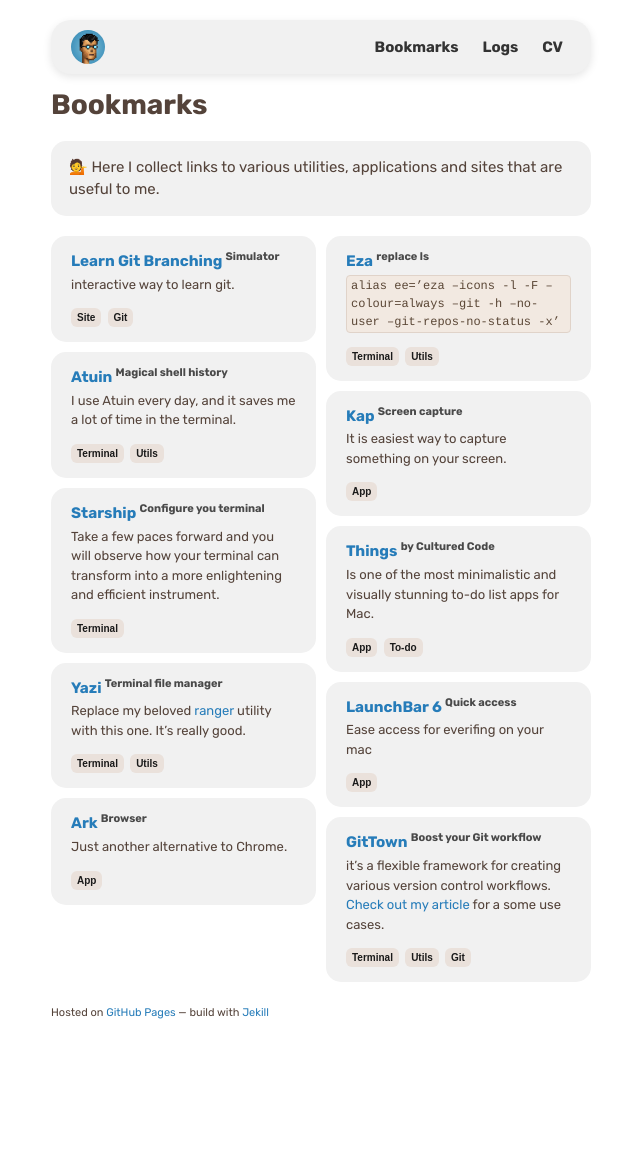
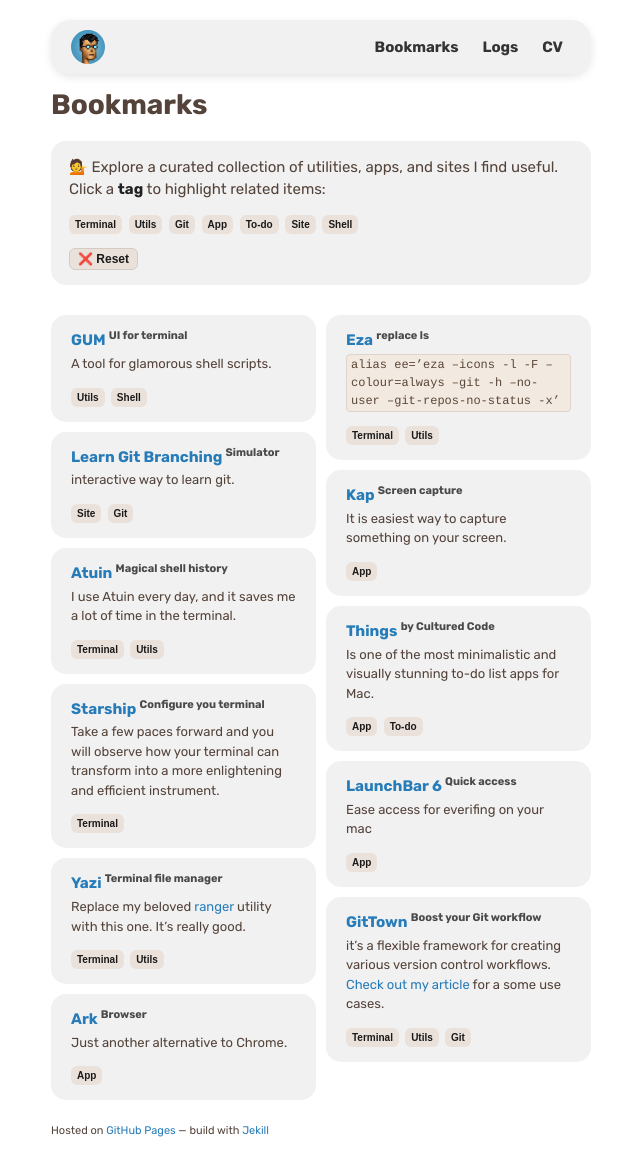
Before and after one commit to alobanov/alobanov.github.io, a Jekyll site: the page built from bookmarks.md, in a window 1280 px wide. Shown: the whole page, without its empty margins (319-959 px from the left). Built offline with Jekyll 4.4.1, drawn with Linux system fonts in a browser that asks for light colours; some web fonts are replaced; a style sheet for code colours, icons or effects is not loaded; before the commit the page ends 1040 px from its top, so only the background shows below that.

Commit message:
improved bookmarks

```diff
--- /dev/null
+++ b/_includes/bookmark_import.html
@@ -0,0 +1 @@
+<script src="{{ "/assets/js/bookmark_selector.js" | relative_url }}"></script>
--- a/assets/css/style.css
+++ b/assets/css/style.css
@@ -343,6 +343,12 @@
     display: inline-block;
     width: 100%;
     box-sizing: border-box;
+    transition: opacity 0.3s ease, transform 0.3s ease;
+}
+
+.bookmarks-bubble.dimmed {
+    opacity: 0.3;
+    transform: scale(0.95);
 }
 
 .bubble h1,
@@ -389,6 +395,7 @@
 
 /* Теги */
 .tag {
+    cursor: pointer;
     display: inline-flex;
     align-items: center;
     justify-content: center;
@@ -481,3 +488,73 @@
     font-weight: bold;
     text-align: center;
 }
+
+/* @media (prefers-color-scheme: dark) {
+    body {
+        background-color: #121212;
+        color: #ffffff;
+    }
+
+    header {
+        background-color: #1f1f1f;
+        color: #eeeeee;
+    }
+
+    nav {
+        background-color: #2a2a2a;
+    }
+
+    nav a {
+        color: #00aaff;
+    }
+
+    nav a:hover {
+        text-decoration: underline;
+    }
+
+    main {
+        background-color: #1c1c1c;
+    }
+
+    footer {
+        background-color: #1f1f1f;
+        color: #aaaaaa;
+    }
+} */
+
+button {
+    cursor: pointer;
+    display: inline-flex;
+    align-items: center;
+    justify-content: center;
+    background-color: #eae1db;
+    color: #1a1a1a;
+    font-family: "Victor Mono", sans-serif;
+    font-weight: 600;
+    font-size: 12px;
+    white-space: nowrap;
+    border-radius: 6px;
+    border: 1px solid #d6cbc3;
+    transition: background-color 0.3s ease, transform 0.2s ease, box-shadow 0.3s ease;
+    padding: 3px 8px;
+    margin: 4px 10px 0 0;
+}
+
+button:hover {
+    background-color: #d6cbc3;
+    /* Меняем цвет фона при наведении */
+    box-shadow: 0 4px 8px rgba(0, 0, 0, 0.15);
+}
+
+button:focus {
+    outline: none;
+    box-shadow: 0 0 0 3px rgba(234, 225, 219, 0.5);
+    /* Добавляем мягкий фокус */
+}
+
+button:disabled {
+    background-color: #f2ece7;
+    color: #b1a8a1;
+    cursor: not-allowed;
+    border-color: #e0d8d2;
+}
--- /dev/null
+++ b/assets/js/bookmark_selector.js
@@ -0,0 +1,26 @@
+document.addEventListener("DOMContentLoaded", () => {
+    const tags = document.querySelectorAll(".tag");
+    const bubbles = document.querySelectorAll(".bookmarks-bubble");
+
+    tags.forEach(tag => {
+        tag.addEventListener("click", () => {
+            const selectedTag = tag.textContent.trim().toLowerCase();
+
+            // Перебираем баблы и меняем прозрачность
+            bubbles.forEach(bubble => {
+                const bubbleTags = bubble.getAttribute("data-tags").toLowerCase().split(",").map(tag => tag.trim());
+                if (bubbleTags.includes(selectedTag)) {
+                    bubble.classList.remove("dimmed");
+                } else {
+                    bubble.classList.add("dimmed");
+                }
+            });
+        });
+    });
+
+    document.getElementById("reset").addEventListener("click", () => {
+        bubbles.forEach(bubble => {
+            bubble.classList.remove("dimmed");
+        });
+    });
+});
--- a/bookmarks.md
+++ b/bookmarks.md
@@ -4,17 +4,41 @@
 permalink: /bookmarks/
 ---
 
+{% include bookmark_import.html %}
+
 <div class="bubble">
 {% capture markdown_content %}
-💁 Here I collect links to various utilities, applications and sites that are useful to me.
+💁 Explore a curated collection of utilities, apps, and sites I find useful. Click a **tag** to highlight related items:
 {% endcapture %}
 {{ markdown_content | markdownify }}
+
+<div class="spacer"></div>
+
+{% assign all_tags = "" %}
+  {% for bookmark in site.bookmarks %}
+    {% for tag in bookmark.tags %}
+      {% assign all_tags = all_tags | append: tag | append: "," %}
+    {% endfor %}
+  {% endfor %}
+
+  {% assign unique_tags = all_tags | split: "," | uniq %}
+  {% for tag in unique_tags %}
+    {% if tag != "" %}
+      <span class='tag small' data-tag="{{ tag | downcase }}">{{ tag }}</span>
+    {% endif %}
+  {% endfor %}
+
+<div class="spacer"></div>
+
+<button id="reset">❌ Reset</button>
 </div>
+
+<div class="spacer"></div>
 
 <div class="bookmarks-container">
 {% assign sorted_bookmarks = site.bookmarks | sort: 'date' | reverse %}
 {% for bookmark in sorted_bookmarks %}
-<div class="bookmarks-bubble">
+<div class="bookmarks-bubble" data-tags="{% for tag in bookmark.tags %}{{ tag | downcase }}{% if forloop.last == false %},{% endif %}{% endfor %}">
   {{ bookmark.content | markdownify }}
 
 <div class="spacer"></div>
```
Also changed, not shown: _bookmarks/2024-11-25-gum.md (added, +12 -0 lines).
